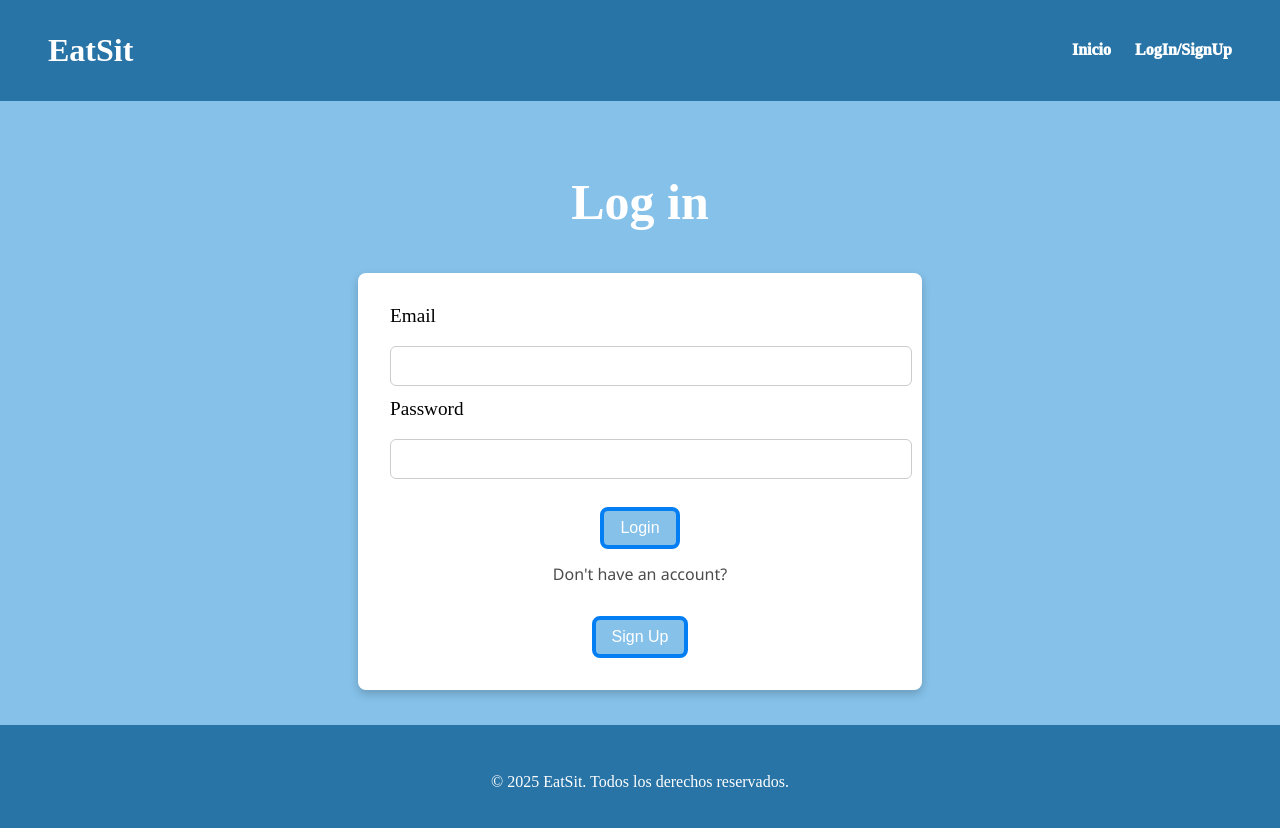
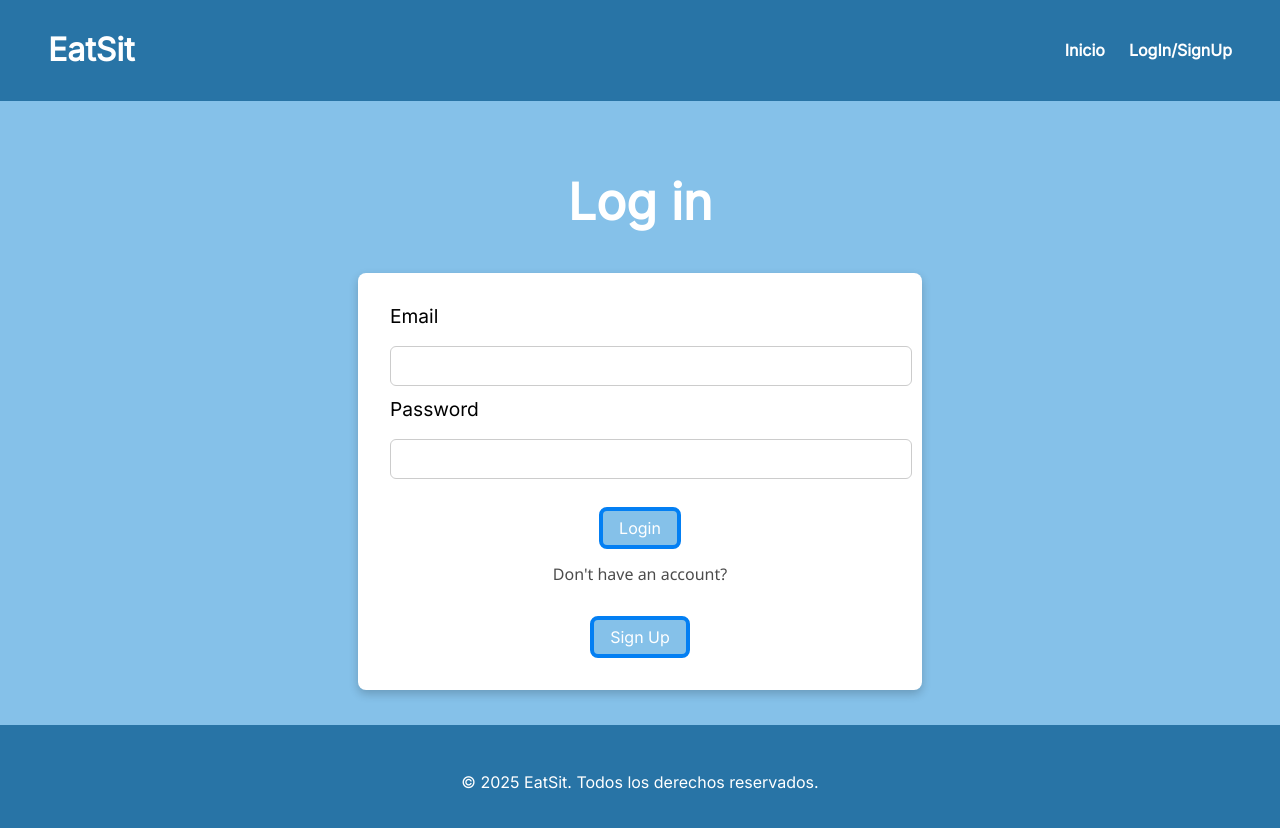
Before and after one commit to Eat-Seat/ProjectEatSit, an Angular app in the folder frontend/: page /login in a window 1280 px wide. Shown: the top 828 px of the page. Built offline with nearby package versions, Linux system fonts and the light colour scheme.

Commit message:
Modified fonts

```diff
--- a/frontend/src/app/account/account.component.css
+++ b/frontend/src/app/account/account.component.css
@@ -66,7 +66,7 @@
     background-color: white;
     border: 3px solid rgb(3, 127, 243);
     color: #0081cc;
-    font-family: 'Arial', sans-serif;
+    font-family: 'Inter', sans-serif;
     padding: 0.5rem 1.5rem;
     font-size: 1rem;
     border-radius: 8px;
--- a/frontend/src/app/add-restaurant/add-restaurant.component.css
+++ b/frontend/src/app/add-restaurant/add-restaurant.component.css
@@ -29,7 +29,7 @@
   }
 
   p {
-    font-family: 'Segoe UI', Tahoma, Geneva, Verdana, sans-serif;
+    font-family: 'Inter', sans-serif;
     opacity: 0.7;
     margin-top: 1rem;
   }
@@ -59,7 +59,8 @@
     background-color: #85c1e9;
     border: 4px solid rgb(3, 127, 243);
     color: white;
-    font-family: 'Arial', sans-serif;
+    font-family: 'Inter', sans-serif;
+
     padding: 0.5rem 2rem;
     font-size: 1.2rem;
     border-radius: 8px;
@@ -70,7 +71,8 @@
     background-color: #85c1e9;
     border: 4px solid rgb(3, 127, 243);
     color: white;
-    font-family: 'Arial', sans-serif;
+    font-family: 'Inter', sans-serif;
+
     padding: 0.5rem 1rem;
     font-size: 4 rem;
     border-radius: 8px;
--- a/frontend/src/app/app.component.css
+++ b/frontend/src/app/app.component.css
@@ -1,3 +1,4 @@
+@import url('https://fonts.googleapis.com/css2?family=Inter&display=swap');
 
 
 * {
@@ -9,7 +10,7 @@
 html, body {
   width: 100%;
   height: 100%;
-  font-family: 'Segoe UI', Tahoma, Geneva, Verdana, sans-serif;
+  font-family: 'Inter', sans-serif;
   background-color: #85c1e9 ;
   overflow-x: hidden;
 }
--- a/frontend/src/app/dashboard/dashboard.component.css
+++ b/frontend/src/app/dashboard/dashboard.component.css
@@ -45,7 +45,8 @@
       background-color: rgb(255, 255, 255);
       border: 4px solid rgb(3, 127, 243);
       color: #0081cc;
-      font-family: 'Arial', sans-serif;
+      font-family: 'Inter', sans-serif;
+
       padding: 1rem 1.5rem;
       font-size: 4 rem;
       border-radius: 8px;
--- a/frontend/src/app/log-in/log-in.component.css
+++ b/frontend/src/app/log-in/log-in.component.css
@@ -36,7 +36,8 @@
     background-color: #85c1e9;
     border: 4px solid rgb(3, 127, 243);
     color: white;
-    font-family: 'Arial', sans-serif;
+    font-family: 'Inter', sans-serif;
+
     padding: 0.5rem 1rem;
     font-size: 4 rem;
     border-radius: 8px;
--- a/frontend/src/app/register/register.component.css
+++ b/frontend/src/app/register/register.component.css
@@ -59,7 +59,8 @@
     background-color: #85c1e9;
     border: 4px solid rgb(3, 127, 243);
     color: white;
-    font-family: 'Arial', sans-serif;
+    font-family: 'Inter', sans-serif;
+
     padding: 0.5rem 2rem;
     font-size: 1.2rem;
     border-radius: 8px;
--- a/frontend/src/styles.css
+++ b/frontend/src/styles.css
@@ -1 +1,9 @@
 @import "normalize.css";
+
+/* ✅ Importar Inter desde Google Fonts */
+@import url('https://fonts.googleapis.com/css2?family=Inter&display=swap');
+
+/* ✅ Aplicar la fuente a todo el body */
+body {
+  font-family: 'Inter', sans-serif;
+}
```
Also changed, not shown: 1 other file (tests, documents, lock files or other folders).
